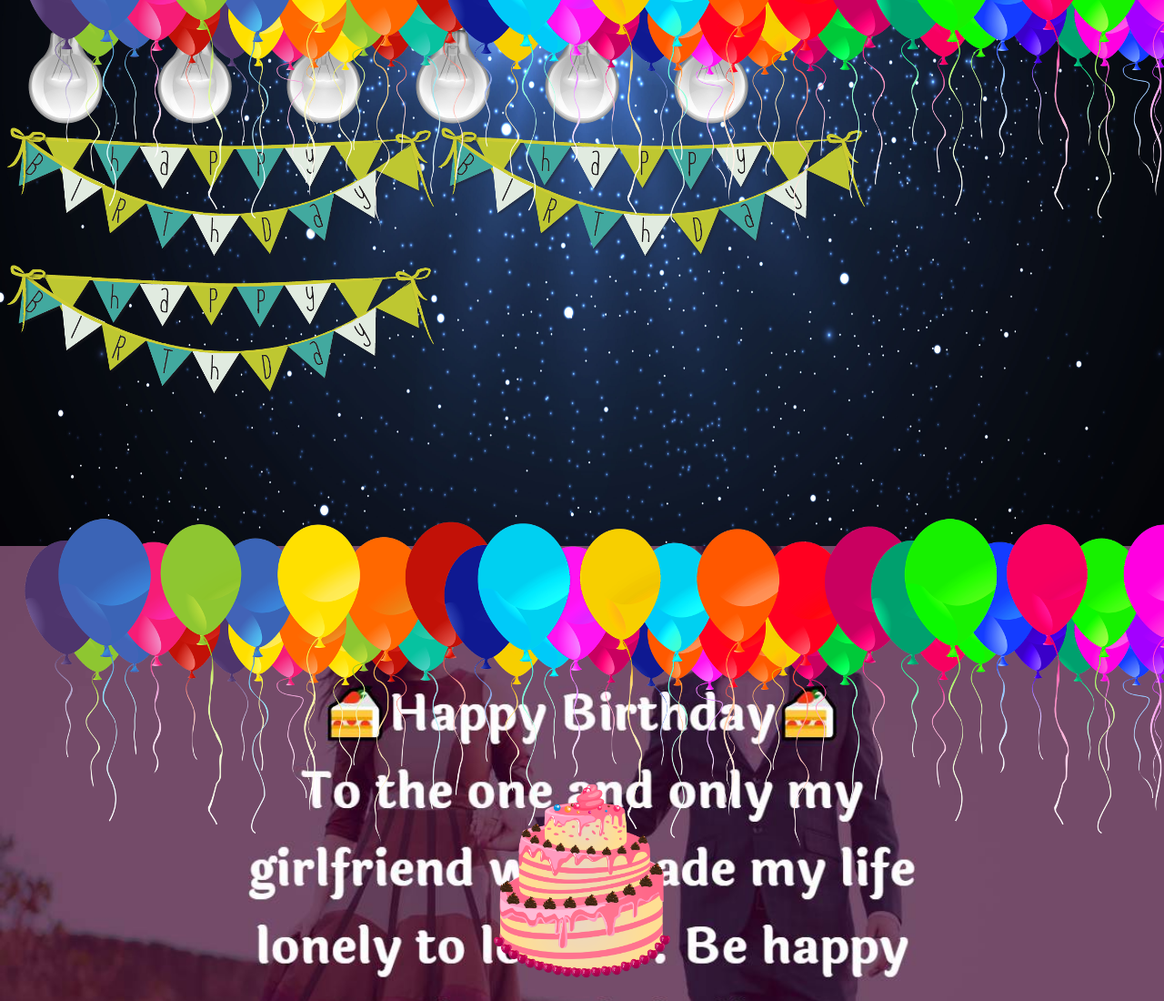
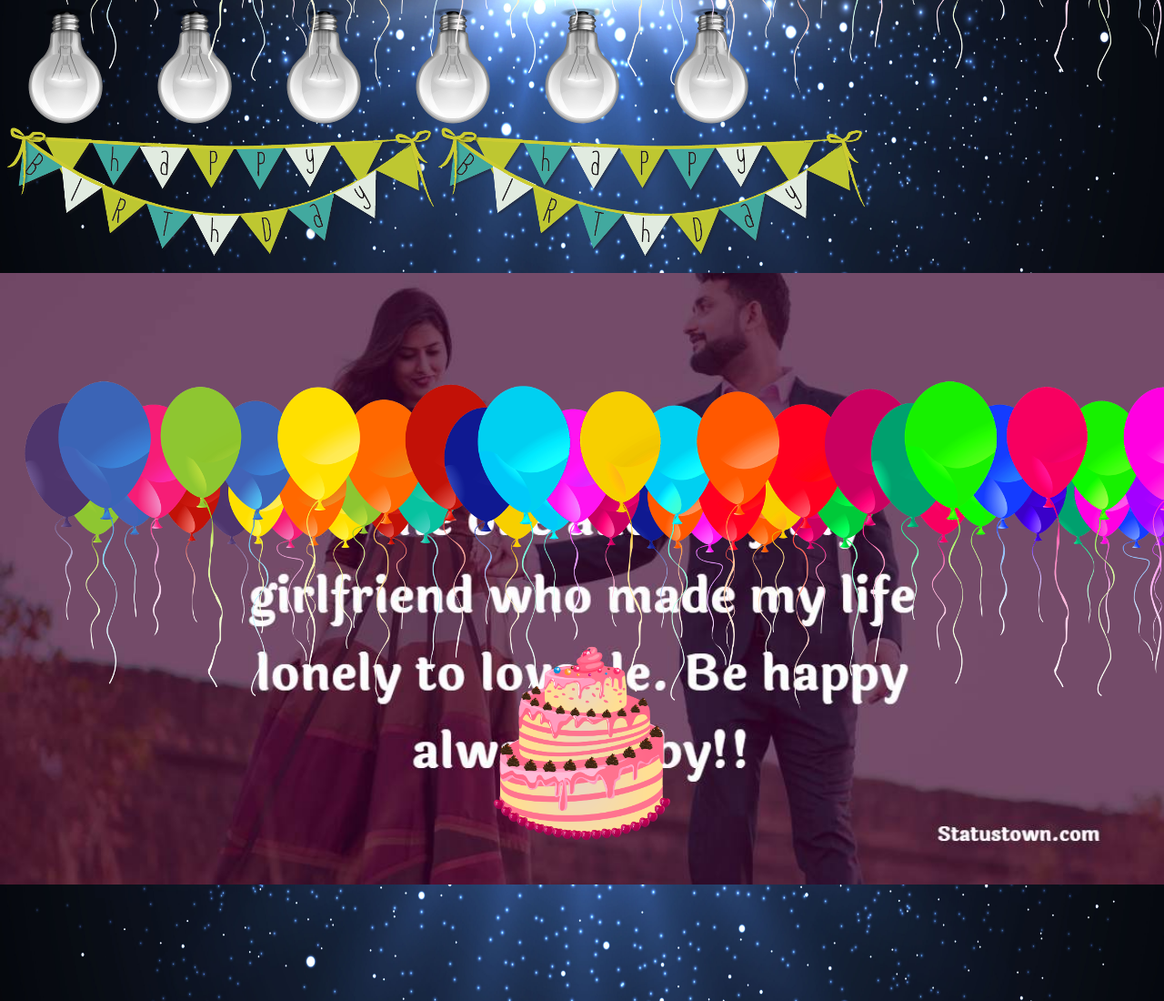
Before and after one commit to safalbk/site, a plain HTML site: page index.html in a window 1280 px wide. Shown: the top 1100 px of the page at 91% size. Drawn offline with Linux system fonts and the light colour scheme.

Commit message:
Update index.html

```diff
--- a/index.html
+++ b/index.html
@@ -4,7 +4,7 @@
 .wish {
   position: absolute;
   left: 0px;
-  top: 600px;
+  top: 300px;
   z-index: -1;
   width:100%;
 }
@@ -72,7 +72,6 @@ bottom:-500px;
 <div id ="welcome">
 <img  src="assets/banner.png" alt="bulb">
 <img  src="assets/banner.png" alt="bulb">
-<img  src="assets/banner.png" alt="bulb">
 
 
 <img  class="baloon" src="assets/Balloon-Border.png" alt="bulb">
```
